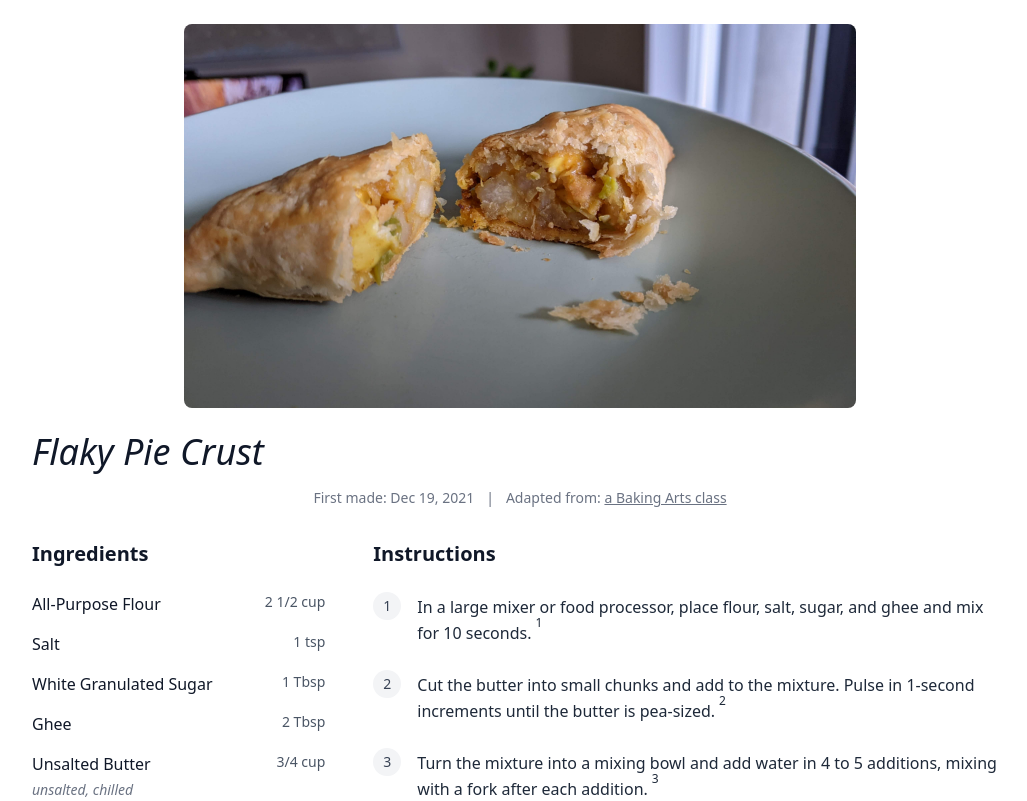
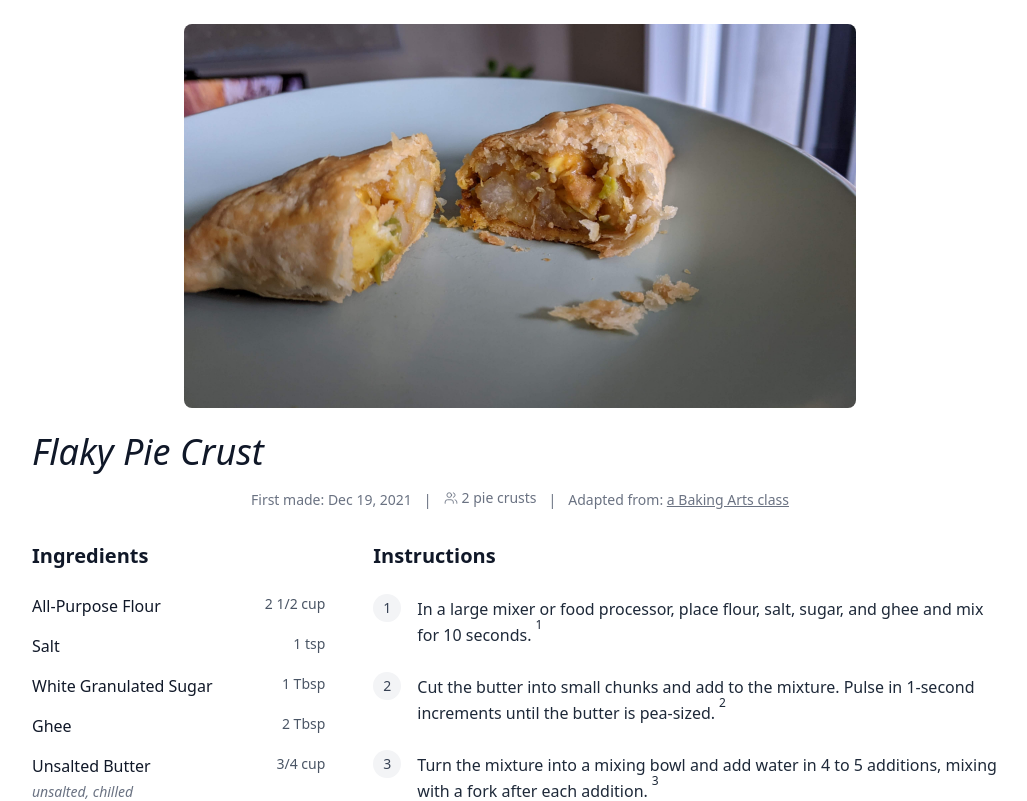
Before and after one commit to makto-toruk/recipe-architect, a Next.js app: page /recipes/flaky_pie_crust in a window 1280 px wide. Shown: the top 801 px of the page, without its empty margins (120-1147 px from the left). Built offline with nearby package versions, Linux system fonts and the light colour scheme.

Commit message:
yields instead of servings

```diff
--- a/components/RecipeHeader.tsx
+++ b/components/RecipeHeader.tsx
@@ -7,7 +7,7 @@ type Props = {
 };
 
 export default function RecipeHeader({ recipe }: Props) {
-  const { title, tags, image, first_made, last_made, source, time, servings } =
+  const { title, tags, image, first_made, last_made, source, time, yields } =
     recipe;
 
   return (
@@ -47,10 +47,10 @@ export default function RecipeHeader({ recipe }: Props) {
                   last_made ? `, Last made: ${formatDate(last_made)}` : ""
                 }`),
 
-          /* servings with icon */
-          servings && (
+          /* yields with icon */
+          yields && (
             <span className="inline-flex items-center gap-1">
-              <Users size={14} strokeWidth={1.5} /> {servings}
+              <Users size={14} strokeWidth={1.5} /> {yields}
             </span>
           ),
 
--- a/data/recipes/flaky_pie_crust.json
+++ b/data/recipes/flaky_pie_crust.json
@@ -93,5 +93,6 @@
     "type": "Adapted from",
     "label": "a Baking Arts class",
     "url": "http://www.bakingarts.net/classes.html"
-  }
+  },
+  "yields": "2 pie crusts"
 }
--- a/data/recipes/fudgy_brownies.json
+++ b/data/recipes/fudgy_brownies.json
@@ -95,5 +95,5 @@
     "label": "Thomas Joseph's recipe",
     "url": "https://www.youtube.com/watch?v=HIonKbKM-tE"
   },
-  "servings": 9
+  "yields": "9 squares"
 }
--- a/data/recipes/pecan_pie.json
+++ b/data/recipes/pecan_pie.json
@@ -87,5 +87,5 @@
     "label": "Joshua Weissman's Pecan Pie",
     "url": "https://www.joshuaweissman.com/post/homemade-pecan-pie"
   },
-  "servings": 8
+  "yields": "8 servings"
 }
--- a/schema/recipe.schema.json
+++ b/schema/recipe.schema.json
@@ -82,7 +82,7 @@
       "additionalProperties": false
     },
     "time": { "type": "string" },
-    "servings": { "type": "integer", "minimum": 1 }
+    "yields": { "type": "string" }
   },
   "additionalProperties": false
 }
--- a/types/generated.ts
+++ b/types/generated.ts
@@ -65,7 +65,7 @@ export interface Recipe {
     url?: string;
   };
   time?: string;
-  servings?: number;
+  yields?: string;
 }
 
 /* eslint-disable */
```
